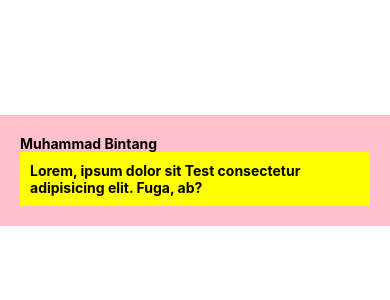
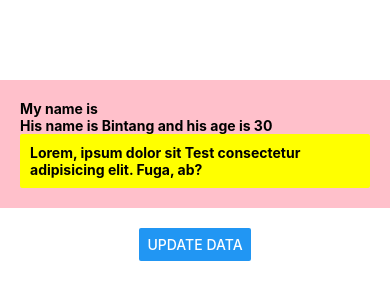
Before and after one commit to M-BintangR/todo-list-react-native, a React Native app: screen / in a window 390 px wide. Shown: the part 252-552 px from the top of the page. Built offline with nearby package versions, Linux system fonts and the light colour scheme.

Commit message:
using state react native ✅

```diff
--- a/App.js
+++ b/App.js
@@ -1,15 +1,37 @@
 import { StatusBar } from 'expo-status-bar';
-import { StyleSheet, Text, View } from 'react-native';
+import { useState } from 'react';
+import {
+  StyleSheet,
+  Button,
+  View,
+  SafeAreaView,
+  Text,
+  Alert,
+} from 'react-native';
 
 export default function App() {
+  const [name, setName] = useState('');
+  const [person, setPerson] = useState({name: "Bintang", age: 30});
+
+  const changeName = () => {
+    setName('Muhammad Bintang');
+    setPerson({name: "Bintang", age: 18});
+  }
+
   return (
     <View style={styles.container}>
       <View style={styles.header}>
-        <Text style={styles.boldText}>Muhammad Bintang</Text>
+        <Text style={styles.boldText}>My name is {name}</Text>
+        <Text style={styles.boldText}>His name is {person.name} and his age is {person.age}</Text>
         <View style={styles.body}>
           <Text style={styles.boldText}>Lorem, ipsum dolor sit <Text>Test</Text> consectetur adipisicing elit. Fuga, ab?</Text>
         </View>
       </View>
+
+      <View style={styles.buttonContainer}>
+        <Button title='update data' onPress={changeName}/>
+      </View>
+
     </View>
   );
 }
@@ -32,5 +54,8 @@ const styles = StyleSheet.create({
     backgroundColor: 'yellow',
     padding: 10,
     borderRadius: 2,
+  },
+  buttonContainer: {
+    marginTop: 20,
   }
 });
```
